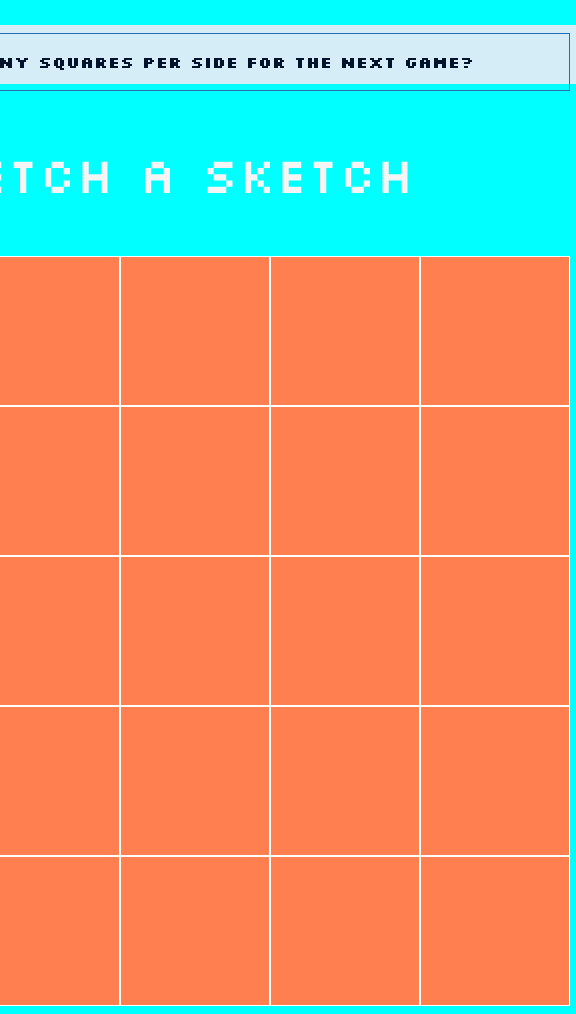
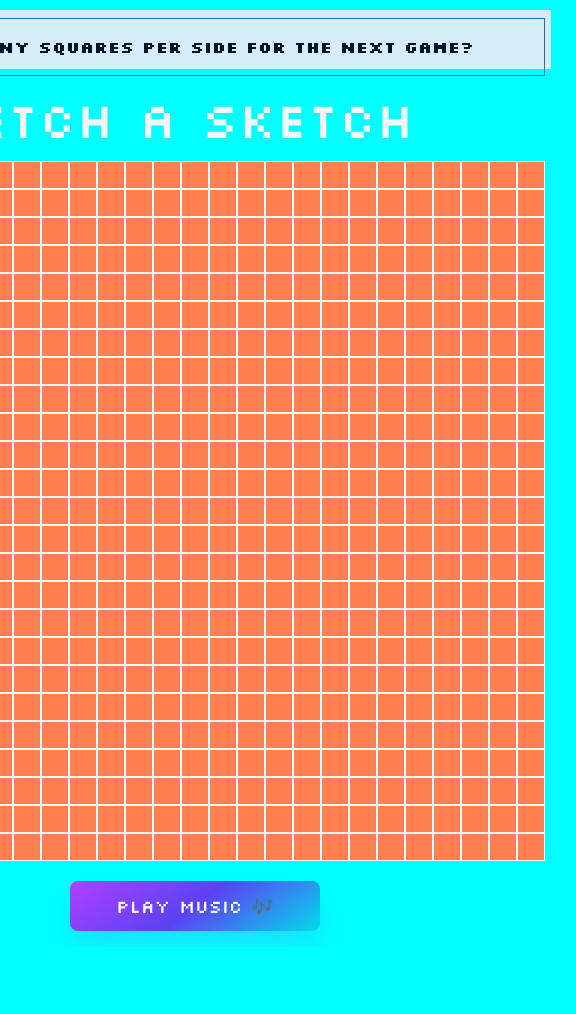
Before and after one commit to RicardoQuirarte/Etch-a-Sketch, a plain HTML site: page index.html in a window 390 px wide. Shown: the whole page, 576 px wide, since content can reach past the window. After the commit the page ends 947 px from the top, so only its background shows below. Drawn offline with Linux system fonts and the light colour scheme.

Commit message:
All finished

```diff
--- a/index.html
+++ b/index.html
@@ -13,6 +13,10 @@
         <button class="button-51" role="button">How many squares per side for the next game?</button>
         <div class="title">Etch a Sketch</div>
         <div class="container"></div>
+        <div class="musica">
+            <button id="music">Play music 🎶</button>
+        </div>
+        <audio id="myAudio"><source src="mario-bros.mp3"></audio>
     </body>
     <script>
 
@@ -20,35 +24,65 @@
         const squares = document.querySelector('.squares');
         const button = document.querySelector('.button-51');
 
-        for (i = 0; i < 5 * 5; i++ ) {
+        for (i = 0; i < 25 * 25; i++ ) {
         const div = document.createElement('div');
         div.classList.add('grid');
         div.addEventListener('mouseover', () => {
-            div.setAttribute('style', 'background-color:blue;');
+            div.setAttribute('style', 'background-color: blue;');
         });
         div.addEventListener('mouseout', () => {
-            div.setAttribute('style', 'background-color:green;');
+            const current = Number(div.style.opacity);
+            div.style.background = `rgb(0, 0, 0, .1);`
+            div.setAttribute('style', 'background-color: green;');
         });
         container.appendChild(div);
+        button.addEventListener('click', () => {
+            container.removeChild(div);
+        });
         }
 
-
         function newGrid() {
-            let request = prompt('How many quares?', 'Max of 75');
+            let request = prompt('How many quares?', 'Max of 100');
+            if (request > 100) {
+                const dov = document.createElement('div');
+                dov.classList.add('dov');
+                dov.textContent = 'MAXIMUM NUMBER OF SQUARES IS 100'
+                container.appendChild(dov);
+                button.addEventListener('click', () => {
+                container.removeChild(dov);
+           });
+                return
+            }
             for (i = 0; i < request * request; i++ ) {
-            const div = document.createElement('div');
-            div.classList.add('grid');
-            div.addEventListener('mouseover', () => {
-                div.setAttribute('style', 'background-color:blue;');
+            const divi = document.createElement('div');
+            divi.classList.add('grid');
+            divi.addEventListener('mouseover', () => {
+                divi.setAttribute('style', 'background-color:blue;');
             });
-            div.addEventListener('mouseout', () => {
-                div.setAttribute('style', 'background-color:green;');
+            divi.addEventListener('mouseout', () => {
+                divi.setAttribute('style', 'background-color:green;');
             });
-            container.appendChild(div);
+            container.appendChild(divi);
+            button.addEventListener('click', () => {
+            container.removeChild(divi);
+        });
             }
             container.setAttribute('style', `grid-template-columns: repeat(${request}, auto);`);
         }
-        button.addEventListener('click', newGrid)
+
+        button.addEventListener('click', newGrid);
+        music.addEventListener('click', togglePlay);
+
+
+        function togglePlay() {
+            myAudio.paused ? myAudio.play() : myAudio.pause();
+        };
+
+
+//        let rgb1 = Math.floor(Math.random() * 255);
+//        let rgb2 = Math.floor(Math.random() * 255);
+//        let rgb3 = Math.floor(Math.random() * 255);
+//        rgb(${rgb1}, ${rgb2}, ${rgb3}
 
     </script>
 </html>
--- a/style.css
+++ b/style.css
@@ -12,11 +12,10 @@ body {
 
 .container {
     display: grid;
-    grid-template-columns: repeat(5, auto);
-    width: 750px;
-    height: 750px;
+    grid-template-columns: repeat(25, auto);
+    width: 700px;
+    height: 700px;
     margin-top: auto;
-    margin-bottom: auto;
     margin-left: auto;
     margin-right: auto;
 }
@@ -24,14 +23,17 @@ body {
 .title {
     display: grid;
     place-content: center;
-    margin: 50px;
+    margin: 10px;
     font-size: 50px;
     color: whitesmoke;
     font-family: 'Silkscreen', cursive;
 }
 
-button {
-    margin-top: 25px;
+.musica {
+  display: grid;
+  place-content: center;
+  margin-bottom: 8px;
+  margin-top: 20px;
 }
 
 
@@ -42,8 +44,40 @@ button {
 
 
 
+
+
+
+#music {
+   align-items: center;
+ background-image: linear-gradient(144deg,#AF40FF, #5B42F3 50%,#00DDEB);
+ border: 0;
+ border-radius: 8px;
+ box-shadow: rgba(151, 65, 252, 0.2) 0 15px 30px -5px;
+ box-sizing: border-box;
+ color: #FFFFFF;
+ display: flex;
+ font-family: 'Silkscreen', cursive;
+ font-size: 18px;
+ justify-content: center;
+ line-height: 1em;
+ max-width: 100%;
+ min-width: 140px;
+ padding: 3px;
+ text-decoration: none;
+ user-select: none;
+ -webkit-user-select: none;
+ touch-action: manipulation;
+ white-space: nowrap;
+ cursor: pointer;
+ transition: all .3s;
+ width: 250px;
+ height: 50px;
+}
+
+
 /* CSS */
 .button-51 {
+  margin-top: 10px;
   background-color: transparent;
   border: 1px solid #266DB6;
   box-sizing: border-box;
```
Also changed, not shown: 1 other file.
